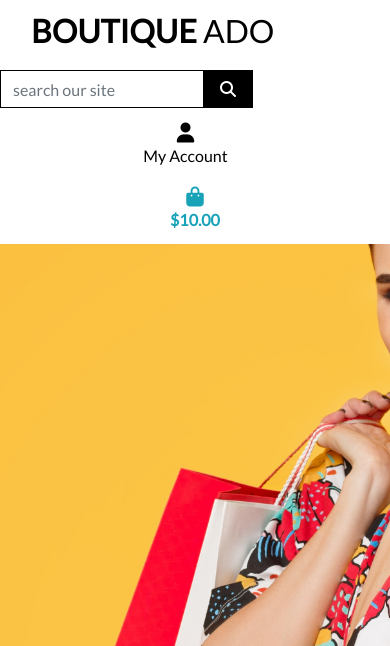
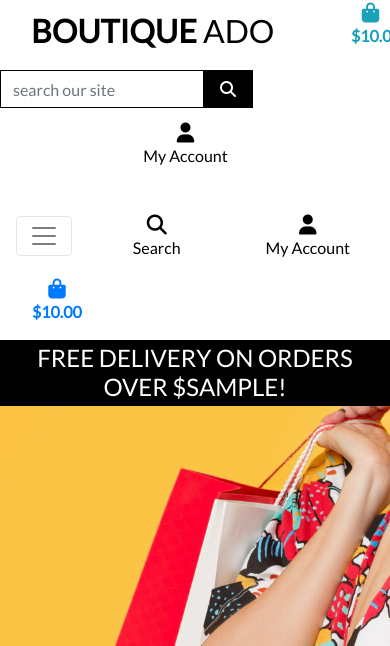
Before and after one commit to Sagie86/boutique_ado_v1, a Django app: template templates/base.html in a window 390 px wide. Shown: the top 646 px of the page. Run offline with Django 3.2, Linux system fonts and the light colour scheme; the template is opened without the code that fills it: most values are stand-ins (such as "Sample title", 1, 10 or a date in 2020); some libraries are stand-ins or nearby versions.

Commit message:
Added mobile_header and main navbar

```diff
--- a/static/css/base.css
+++ b/static/css/base.css
@@ -56,6 +56,10 @@ body {
     border: 1px solid black !important;
 }
 
+.bg-black {
+    background: #000 !important;
+}
+
 /* -------------------------------- Media Queries */
 
 /* Slightly larger container on xl screens */
--- a/templates/base.html
+++ b/templates/base.html
@@ -5,7 +5,7 @@
   <head>
 
     {% block meta %}
-      <meta http-equiv ="X-UA-compatible" content="ie=edge">
+        <meta http-equiv="X-UA-Compatible" content="ie=edge">
         <meta charset="utf-8">
         <meta name="viewport" content="width=device-width, initial-scale=1, shrink-to-fit=no">
     {% endblock %}
@@ -14,7 +14,7 @@
     {% endblock %}
 
     {% block corecss %}
-        <link rel="stylesheet" href="https://stackpath.bootstrapcdn.com/bootstrap/4.5.2/css/bootstrap.min.css" integrity="sha384-JcKb8q3iqJ61gNV9KGb8thSsNjpSL0n8PARn9HuZOnIxN0hoP+VmmDGMN5t9UJ0Z" crossorigin="anonymous">
+        <link rel="stylesheet" href="https://stackpath.bootstrapcdn.com/bootstrap/4.4.1/css/bootstrap.min.css" integrity="sha384-Vkoo8x4CGsO3+Hhxv8T/Q5PaXtkKtu6ug5TOeNV6gBiFeWPGFN9MuhOf23Q9Ifjh" crossorigin="anonymous">
         <link rel="stylesheet" href="https://fonts.googleapis.com/css?family=Lato&display=swap">
         <link rel="stylesheet" href="{% static 'css/base.css' %}">
     {% endblock %}
@@ -22,11 +22,11 @@
     {% block extra_css %}
     {% endblock %}
 
-    {% block corejs%}
-        <script src="https://kit.fontawesome.com/b46549430e.js" crossorigin="anonymous"></script>
-        <script src="https://code.jquery.com/jquery-3.5.1.slim.min.js" integrity="sha384-DfXdz2htPH0lsSSs5nCTpuj/zy4C+OGpamoFVy38MVBnE+IbbVYUew+OrCXaRkfj" crossorigin="anonymous"></script>
-        <script src="https://cdn.jsdelivr.net/npm/popper.js@1.16.1/dist/umd/popper.min.js" integrity="sha384-9/reFTGAW83EW2RDu2S0VKaIzap3H66lZH81PoYlFhbGU+6BZp6G7niu735Sk7lN" crossorigin="anonymous"></script>
-        <script src="https://stackpath.bootstrapcdn.com/bootstrap/4.5.2/js/bootstrap.min.js" integrity="sha384-B4gt1jrGC7Jh4AgTPSdUtOBvfO8shuf57BaghqFfPlYxofvL8/KUEfYiJOMMV+rV" crossorigin="anonymous"></script>
+    {% block corejs %}
+        <script src="https://kit.fontawesome.com/e9c73d7092.js" crossorigin="anonymous"></script>
+        <script src="https://code.jquery.com/jquery-3.4.1.slim.min.js" integrity="sha384-J6qa4849blE2+poT4WnyKhv5vZF5SrPo0iEjwBvKU7imGFAV0wwj1yYfoRSJoZ+n" crossorigin="anonymous"></script>
+        <script src="https://cdn.jsdelivr.net/npm/popper.js@1.16.0/dist/umd/popper.min.js" integrity="sha384-Q6E9RHvbIyZFJoft+2mJbHaEWldlvI9IOYy5n3zV9zzTtmI3UksdQRVvoxMfooAo" crossorigin="anonymous"></script>
+        <script src="https://stackpath.bootstrapcdn.com/bootstrap/4.4.1/js/bootstrap.min.js" integrity="sha384-wfSDF2E50Y2D1uUdj0O3uMBJnjuUD4Ih7YwaYd1iqfktj0Uod8GCExl3Og8ifwB6" crossorigin="anonymous"></script>
     {% endblock %}
 
     {% block extra_js %}
@@ -59,7 +59,7 @@
              <ul class="list-inline list-unstyled text-center text-lg-right my-0">
                 <li class="list-inline-item dropdown">
                    <a class="text-black nav-link" href="" id="user-options" data-toggle="dropdown" aria-haspopup="true" aria-expanded="false">
-                      <div class="text-center">
+                      <div class="text-center" >
                         <div><i class="fas fa-user fa-lg"></i></div>
                         <p class="my-0">My Account</p>
                       </div>
@@ -72,14 +72,14 @@
                           <a href="" class="dropdown-item">My Profile</a>
                           <a href="{% url 'account_logout' %}" class="dropdown-item">Logout</a>
                       {% else %}
-                          <a href="{% url 'account_signup' %}" class="dropdown-item">Register</a>
-                          <a href="{% url 'account_login' %}" class="dropdown-item">Login</a>
+                          <a href="{% url 'account_signup' %}" class="dropdown-item" >Register</a>
+                          <a href="{% url 'account_login' %}" class="dropdown-item" >Login</a>
                       {% endif %}
                    </div>
                 </li>
                 <li class="list-inline-item"></li>
                    <a class="{% if grand_total%} text-info font-weight-bold{% else %}text-black{% endif %} nav-link" href="">
-                       <div class="text-center">
+                       <div class="text-center fixed-top" style="margin-left: 90%">
                            <div><i class="fas fa-shopping-bag fa-lg"></i></div>
                            <p class="my-0">
                               {% if grand_total %}
@@ -91,6 +91,20 @@
                        </div>
                    </a>
              </ul>
+           </div>
+       </div>
+       <div class="row bg-white">
+            <nav class="navbar navbar-expand-lg navbar-light w-100">
+                <button class="navbar-toggler" type="button" data-toggle="collapse" data-target="#main-nav" aria-controls="main-nav" aria-expanded="false" aria-label="Toggle navigation">
+                    <span class="navbar-toggler-icon"></span>
+                </button>
+                {% include 'includes/mobile-top-header.html' %}
+                {% include 'includes/main-nav.html' %}
+            </nav>
+        </div>
+        <div id="delivery-banner" class="row text-center">
+            <div class="col bg-black text-white">
+                <h4 class="logo-font my-1">Free delivery on orders over ${{ free_shipping_threshold }}!</h4>
             </div>
         </div>
     </header>
--- /dev/null
+++ b/templates/includes/main-nav.html
@@ -0,0 +1,50 @@
+<div class="collapse navbar-collapse" id="main-nav">
+    <ul class="navbar-nav w-auto mx-auto">
+        <li class="nav-item dropdown">
+            <a class="logo-font font-weight-bold nav-link text-black mr-5" href="#" id="all-products-link" data-toggle="dropdown" aria-haspopup="true" aria-expanded="false">
+                All Products
+            </a>
+            <div class="dropdown-menu border-0" aria-labelledby="all-products-link">
+                <a href="" class="dropdown-item">By Price</a>
+                <a href="" class="dropdown-item ">By Rating</a>
+                <a href="" class="dropdown-item ">By Category</a>
+                <a href="" class="dropdown-item">All Products</a>
+            </div>
+        </li>
+
+        <li class="nav-item dropdown">
+            <a class="logo-font font-weight-bold nav-link text-black mr-5" href="#" id="clothing-link" data-toggle="dropdown" aria-haspopup="true" aria-expanded="false">
+                Clothing
+            </a>
+            <div class="dropdown-menu border-0" aria-labelledby="clothing-link">
+                <a href="" class="dropdown-item">Activewear &amp; Essentials</a>
+                <a href="" class="dropdown-item">Jeans</a>
+                <a href="" class="dropdown-item">Shirts</a>
+                <a href="" class="dropdown-item">All Clothing</a>
+            </div>
+        </li>
+
+        <li class="nav-item dropdown">
+            <a class="logo-font font-weight-bold nav-link text-black mr-5" href="#" id="homeware-link" data-toggle="dropdown" aria-haspopup="true" aria-expanded="false">
+                Homeware
+            </a>
+            <div class="dropdown-menu border-0" aria-labelledby="homeware-link">
+                <a href="" class="dropdown-item">Bed &amp; Bath</a>
+                <a href="" class="dropdown-item">Kitchen &amp; Dining</a>
+                <a href="" class="dropdown-item">All Homeware</a>
+            </div>
+        </li>
+
+        <li class="nav-item dropdown">
+            <a class="logo-font font-weight-bold nav-link text-black" href="#" id="specials-link" data-toggle="dropdown" aria-haspopup="true" aria-expanded="false">
+                Special Offers
+            </a>
+            <div class="dropdown-menu border-0" aria-labelledby="specials-link">
+                <a href="" class="dropdown-item">New Arrivals</a>
+                <a href="" class="dropdown-item">Deals</a>
+                <a href="" class="dropdown-item">Clearance</a>
+                <a href="" class="dropdown-item">All Specials</a>
+            </div>
+        </li>
+    </ul>
+</div>
--- /dev/null
+++ b/templates/includes/mobile-top-header.html
@@ -0,0 +1,56 @@
+<li class="list-inline-item">
+    <a class="text-black nav-link d-block d-lg-none" href="#" id="mobile-search" data-toggle="dropdown" aria-haspopup="true" aria-expanded="false">
+        <div class="text-center">
+            <div><i class="fas fa-search fa-lg"></i></div>
+            <p class="my-0">Search</p>
+        </div>
+    </a>
+    <div class="dropdown-menu border-0 w-100 p-3 rounded-0 my-0" aria-labelledby="mobile-search">
+        <form class="form" method="GET" action="">
+            <div class="input-group w-100">
+                <input class="form-control border border-black rounded-0" type="text" name="q" placeholder="Search our site">
+                <div class="input-group-append">
+                    <button class="form-control form-control btn btn-black border border-black rounded-0" type="submit">
+                        <span class="icon">
+                            <i class="fas fa-search"></i>
+                        </span>
+                    </button>
+                </div>
+            </div>
+        </form>
+    </div>
+</li>
+<li class="list-inline-item dropdown">
+    <a class="text-black nav-link d-block d-lg-none" href="#" id="user-options" data-toggle="dropdown" aria-haspopup="true" aria-expanded="false">
+        <div class="text-center">
+            <div><i class="fas fa-user fa-lg"></i></div>
+            <p class="my-0">My Account</p>
+        </div>
+    </a>
+    <div class="dropdown-menu border-0" aria-labelledby="user-options">
+        {% if request.user.is_authenticated %}
+            {% if request.user.is_superuser %}
+                <a href="{% url 'account_logout' %}" class="dropdown-item">Product Management</a>
+            {% endif %}
+            <a href="" class="dropdown-item">My Profile</a>
+            <a href="{% url 'account_logout' %}" class="dropdown-item">Logout</a>
+        {% else %}
+            <a href="{% url 'account_signup' %}" class="dropdown-item">Register</a>
+            <a href="{% url 'account_login' %}" class="dropdown-item">Login</a>
+        {% endif %}
+    </div>
+</li>
+<li class="list-inline-item">
+    <a class="{% if grand_total %}text-primary font-weight-bold{% else %}text-black{% endif %} nav-link d-block d-lg-none" href="">
+        <div class="text-center">
+            <div><i class="fas fa-shopping-bag fa-lg"></i></div>
+            <p class="my-0">
+                {% if grand_total %}
+                    ${{ grand_total|floatformat:2 }}
+                {% else %}
+                    $0.00
+                {% endif %}
+            </p>
+        </div>
+    </a>
+</li>
```
Lines whose indentation alone changed are shown as unchanged.
